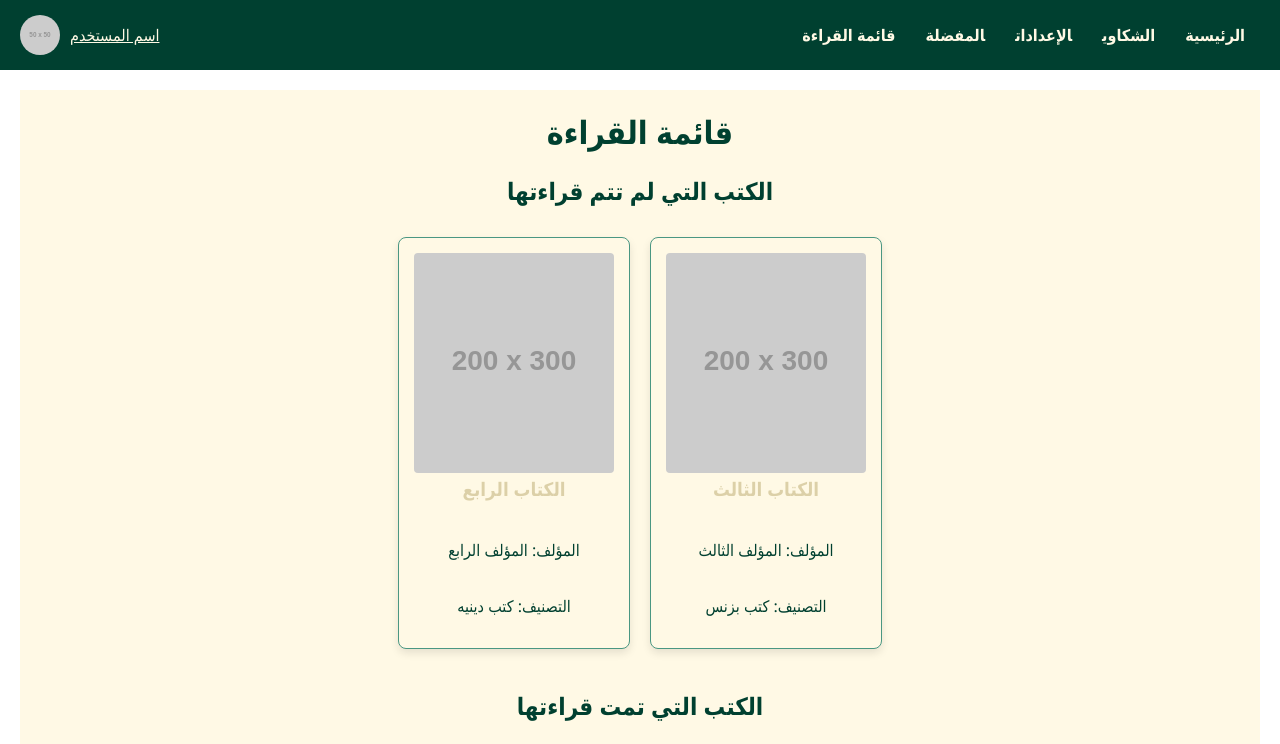
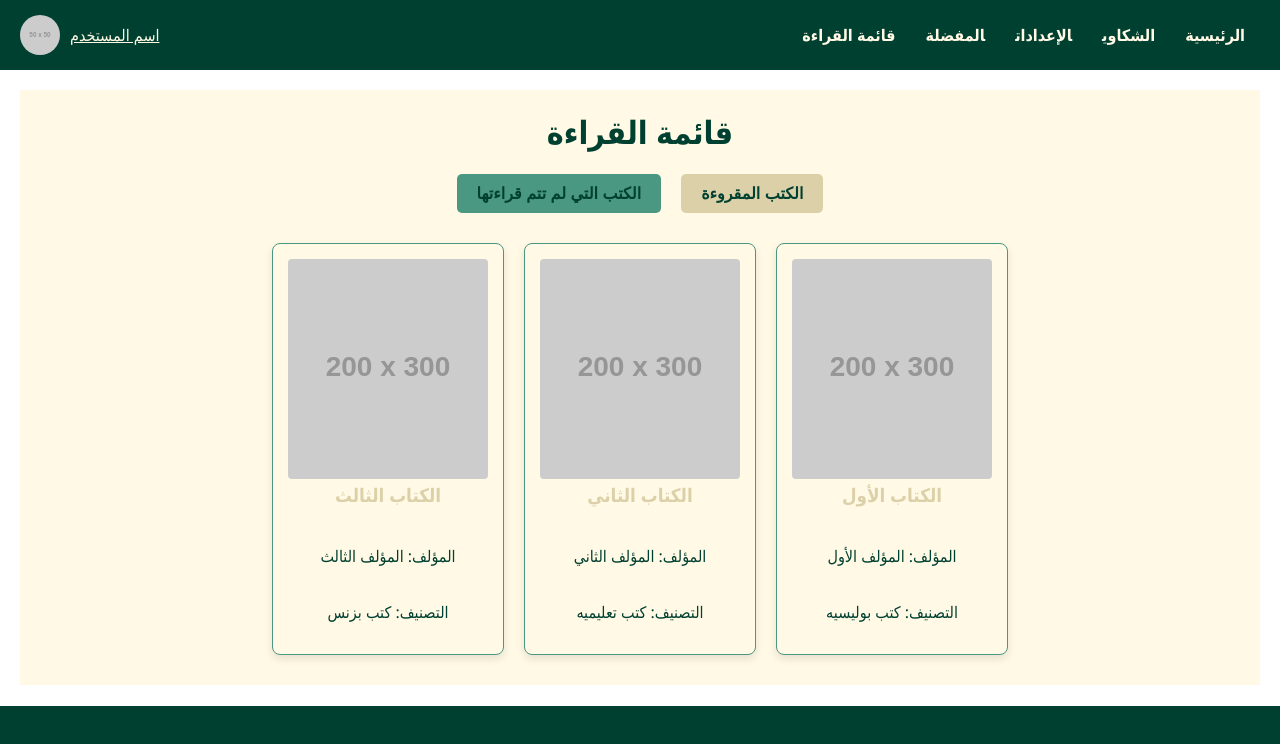
Before and after one commit to abdulrahmanch1/maktebe, a React (Create React App) app: page /reading-list in a window 1280 px wide. Shown: the top 744 px of the page. Built offline with nearby package versions, Linux system fonts and the light colour scheme.

Commit message:
feat: implement read/unread book filtering in ReadingListPage

```diff
--- a/src/pages/ReadingListPage.js
+++ b/src/pages/ReadingListPage.js
@@ -1,26 +1,62 @@
 
-import React, { useContext } from "react";
+import React, { useContext, useState } from "react";
 import { ThemeContext } from "../contexts/ThemeContext";
 import { books } from "../data/books";
 import BookCard from "../components/BookCard";
 
 const ReadingListPage = () => {
   const { theme } = useContext(ThemeContext);
+  const [showReadBooks, setShowReadBooks] = useState(true); // true for read, false for unread
+
+  // Mock data for read and unread books
+  const readBooks = books.slice(0, 3); // Example: first 3 books are read
+  const unreadBooks = books.slice(3); // Example: remaining books are unread
+
+  const booksToDisplay = showReadBooks ? readBooks : unreadBooks;
 
   return (
     <div style={{ backgroundColor: theme.background, color: theme.primary, padding: "20px" }}>
       <h1 style={{ color: theme.primary, textAlign: "center" }}>قائمة القراءة</h1>
-      <h2 style={{ color: theme.primary, textAlign: "center" }}>الكتب التي لم تتم قراءتها</h2>
+
+      <div style={{ textAlign: "center", marginBottom: "20px" }}>
+        <button
+          onClick={() => setShowReadBooks(true)}
+          style={{
+            backgroundColor: showReadBooks ? theme.accent : theme.secondary,
+            color: theme.primary,
+            margin: "0 10px",
+            padding: "10px 20px",
+            borderRadius: "5px",
+            border: "none",
+            cursor: "pointer",
+          }}
+        >
+          الكتب المقروءة
+        </button>
+        <button
+          onClick={() => setShowReadBooks(false)}
+          style={{
+            backgroundColor: !showReadBooks ? theme.accent : theme.secondary,
+            color: theme.primary,
+            margin: "0 10px",
+            padding: "10px 20px",
+            borderRadius: "5px",
+            border: "none",
+            cursor: "pointer",
+          }}
+        >
+          الكتب التي لم تتم قراءتها
+        </button>
+      </div>
+
       <div style={{ display: "flex", flexWrap: "wrap", justifyContent: "center" }}>
-        {books.slice(2, 4).map((book) => (
-          <BookCard key={book.id} book={book} />
-        ))}
-      </div>
-      <h2 style={{ color: theme.primary, textAlign: "center", marginTop: "30px" }}>الكتب التي تمت قراءتها</h2>
-      <div style={{ display: "flex", flexWrap: "wrap", justifyContent: "center" }}>
-        {books.slice(4, 6).map((book) => (
-          <BookCard key={book.id} book={book} />
-        ))}
+        {booksToDisplay.length > 0 ? (
+          booksToDisplay.map((book) => (
+            <BookCard key={book.id} book={book} />
+          ))
+        ) : (
+          <p>لا توجد كتب في هذه القائمة.</p>
+        )}
       </div>
     </div>
   );
--- a/src/pages/SettingsPage.js
+++ b/src/pages/SettingsPage.js
@@ -3,7 +3,7 @@ import React, { useContext } from "react";
 import { ThemeContext } from "../contexts/ThemeContext";
 
 const SettingsPage = () => {
-  const { theme } = useContext(ThemeContext);
+   const { theme, toggleTheme } = useContext(ThemeContext);
 
   return (
     <div style={{ backgroundColor: theme.background, color: theme.primary, padding: "20px" }}>
```
Also changed, not shown: 1 other file (tests, documents, lock files or other folders).
